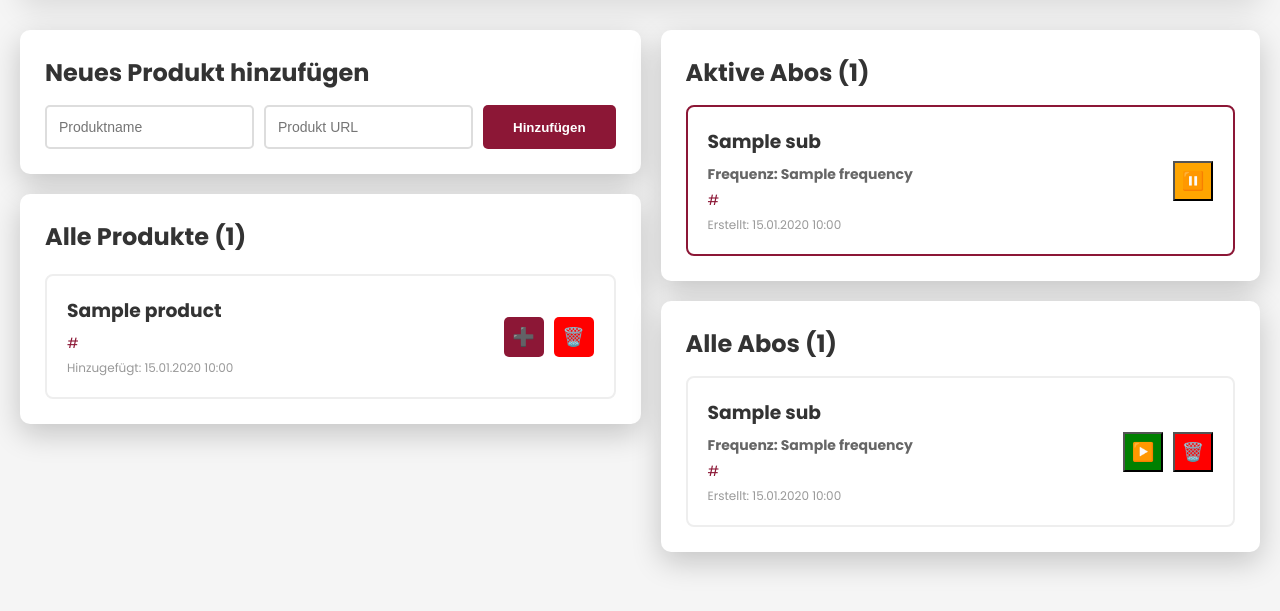
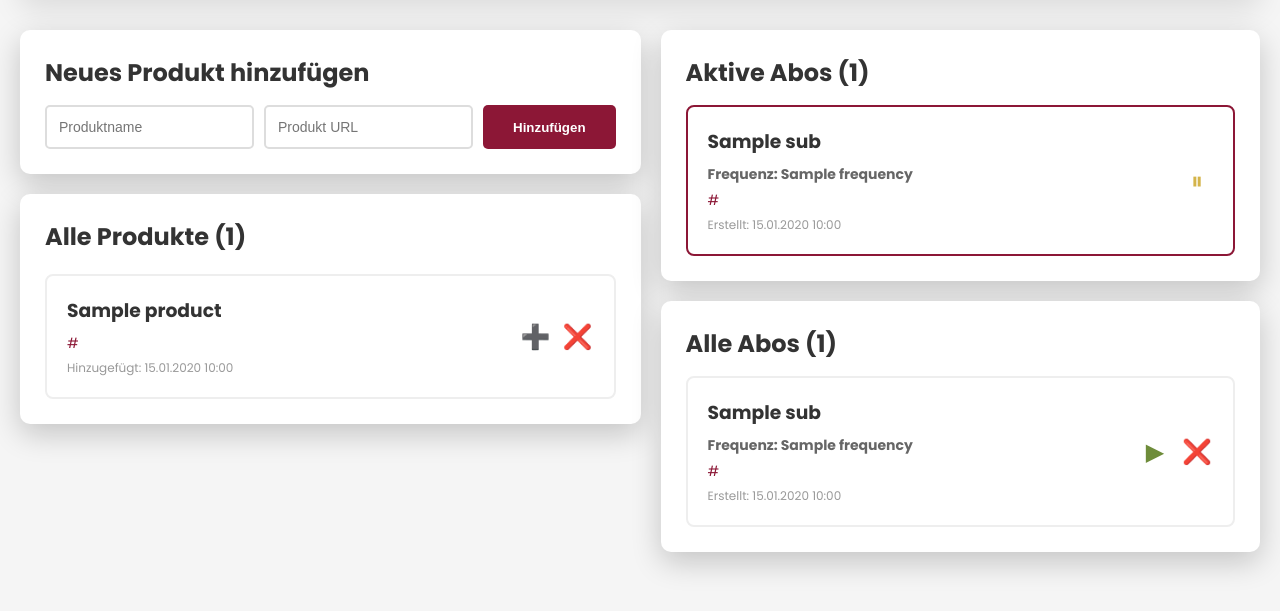
Before and after one commit to joelwid/AutoBuyer, a FastAPI app: template app/templates/index.html in a window 1280 px wide. Shown: the part 120-731 px from the top of the page. Run offline with FastAPI, Linux system fonts and the light colour scheme; the template is opened without the code that fills it: most values are stand-ins (such as "Sample title", 1, 10 or a date in 2020).

Commit message:
schönschön

```diff
--- a/app/static/style.css
+++ b/app/static/style.css
@@ -247,30 +247,30 @@
 }
 
 .btn-activate {
-    background: green;
-    color: white;
+    background: transparent;
+    color: #6E8C3A;
 }
 
 .btn-activate:hover {
-    background: darkgreen;
+    background: transparent;
 }
 
 .btn-deactivate {
-    background: orange;
-    color: white;
+    background: transparent;
+    color: #D4B44A;
 }
 
 .btn-deactivate:hover {
-    background: darkorange;
+    background: transparent;
 }
 
 .btn-delete {
-    background: red;
-    color: white;
+    background: transparent;
+    color: #B71C1C;
 }
 
 .btn-delete:hover {
-    background: darkred;
+    background: transparent;
 }
 
 /* Icon button styles */
@@ -279,18 +279,29 @@
     display: inline-flex;
     align-items: center;
     justify-content: center;
-    width: 40px;
-    height: 40px;
+    width: 32px;
+    height: 32px;
     padding: 0;
+    background: transparent;
+    border: none;
     transition: all 0.3s ease;
+    cursor: pointer;
 }
 
 .icon-btn .icon {
-    font-size: 18px;
+    font-size: 24px;
+    line-height: 1;
+    display: flex;
+    align-items: center;
+    justify-content: center;
 }
 
 .icon-btn .btn-text {
     display: none;
+}
+
+.icon-btn:hover {
+    transform: scale(1.2);
 }
 
 @media (max-width: 1024px) {
@@ -386,8 +397,8 @@
 }
 
 .btn-subscribe {
-    background: #8C1736;
-    color: white;
+    background: transparent;
+    color: #1976D2;
     padding: 8px 16px;
     border: none;
     border-radius: 5px;
@@ -397,7 +408,7 @@
 }
 
 .btn-subscribe:hover {
-    background: #6B1129;
+    background: transparent;
 }
 
 .active-subscriptions-section,
--- a/app/templates/index.html
+++ b/app/templates/index.html
@@ -51,7 +51,7 @@
                                         <span class="btn-text">Abo erstellen</span>
                                     </button>
                                     <button onclick="deleteProduct({{ product.id }})" class="btn-delete icon-btn" title="Löschen">
-                                        <span class="icon">🗑️</span>
+                                        <span class="icon">❌</span>
                                         <span class="btn-text">Löschen</span>
                                     </button>
                                 </div>
@@ -82,7 +82,7 @@
                                 <div class="subscription-actions">
                                     <form method="post" action="/deactivate-subscription/{{ sub.id }}" style="display:inline">
                                         <button type="submit" class="btn-deactivate icon-btn" title="Deaktivieren">
-                                            <span class="icon">⏸️</span>
+                                            <span class="icon">⏸</span>
                                             <span class="btn-text">Deaktivieren</span>
                                         </button>
                                     </form>
@@ -117,20 +117,20 @@
                                     {% if sub.is_active %}
                                     <form method="post" action="/deactivate-subscription/{{ sub.id }}" style="display:inline">
                                         <button type="submit" class="btn-deactivate icon-btn" title="Deaktivieren">
-                                            <span class="icon">⏸️</span>
+                                            <span class="icon">⏸</span>
                                             <span class="btn-text">Deaktivieren</span>
                                         </button>
                                     </form>
                                     {% else %}
                                     <form method="post" action="/activate-subscription/{{ sub.id }}" style="display:inline">
                                         <button type="submit" class="btn-activate icon-btn" title="Aktivieren">
-                                            <span class="icon">▶️</span>
+                                            <span class="icon">▶</span>
                                             <span class="btn-text">Aktivieren</span>
                                         </button>
                                     </form>
                                     {% endif %}
                                     <button onclick="deleteSubscription({{ sub.id }})" class="btn-delete icon-btn" title="Löschen">
-                                        <span class="icon">🗑️</span>
+                                        <span class="icon">❌</span>
                                         <span class="btn-text">Löschen</span>
                                     </button>
                                 </div>
```
